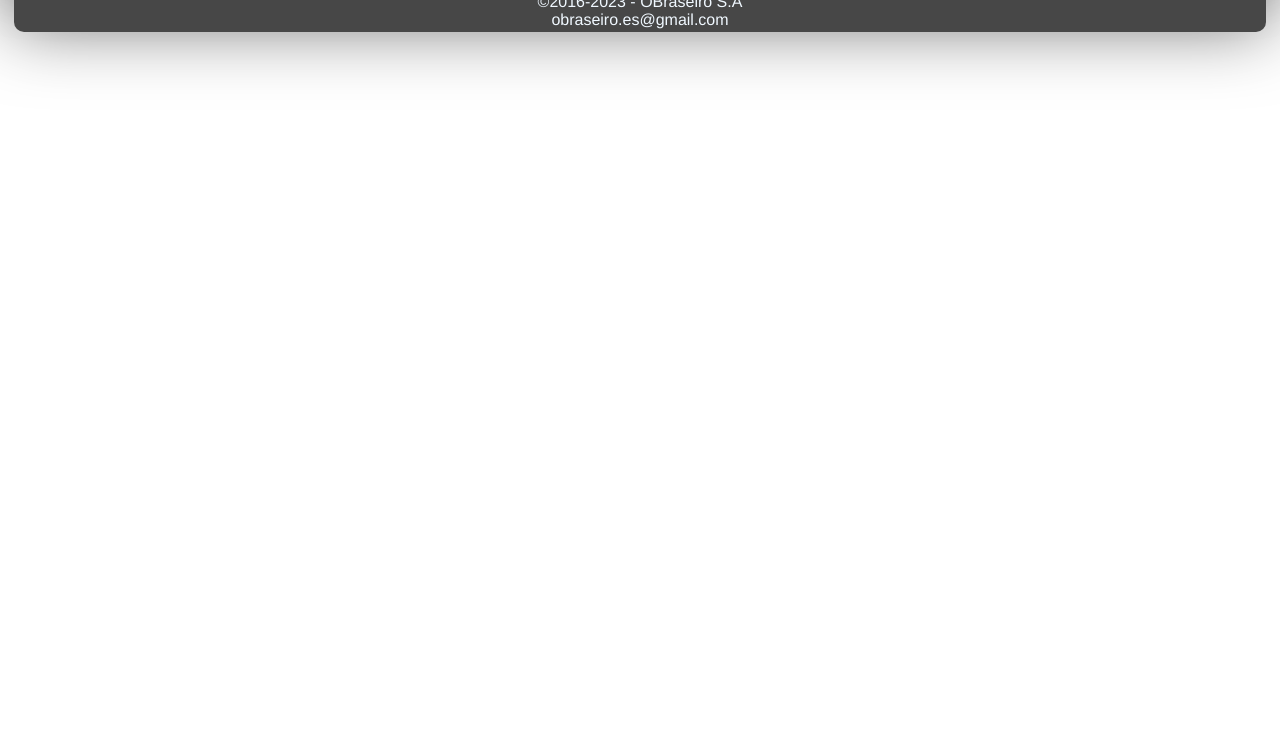
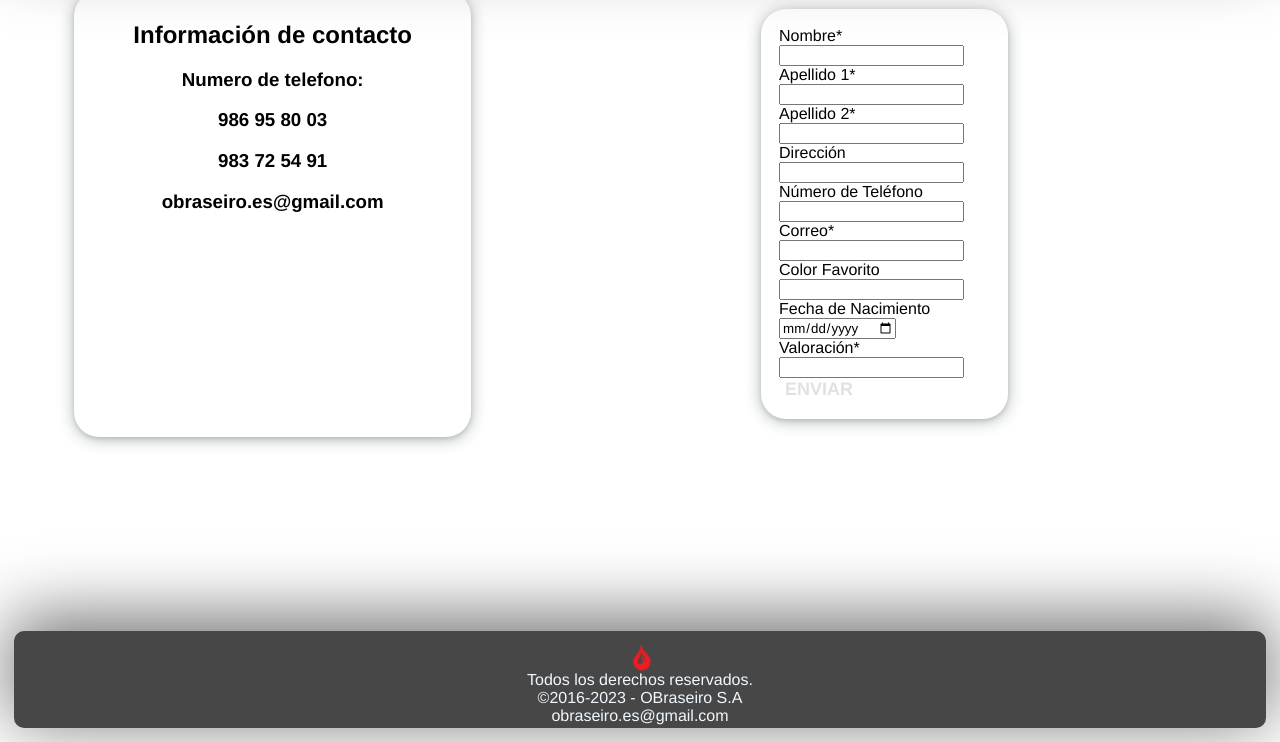
Before and after one commit to 803Dyse/OBraseir, a plain HTML site: page PaginasWeb/Informacion.html in a window 1280 px wide. Shown: the part 216-958 px from the top of the page. Before the commit the page ends 800 px from the top, so only its background shows below. Drawn offline with nearby package versions, Linux system fonts and the light colour scheme.

Commit message:
Cambios finales de la pagina web.

```diff
--- a/PaginasWeb/Informacion.html
+++ b/PaginasWeb/Informacion.html
@@ -6,8 +6,12 @@
     <meta http-equiv="X-UA-Compatible" content="IE=edge">
     <meta name="viewport" content="width=device-width, initial-scale=1.0">
     <title>O Braseiro</title>
+    <link rel="stylesheet" href="../css/formularioStyle.css">
+    <link rel="stylesheet" href="../css/informacionStyle.css">
     <link rel="stylesheet" href="../css/GlobalStyle.css">
-    <link rel="shortcut icon" href="img/Fogo_blur.ico" type="image/x-icon">
+    <link rel="stylesheet" href="../css/EstiloBotones.css">
+
+    <link rel="shortcut icon" href="../img/Fogo_blur.ico" type="image/x-icon">
 </head>
 
 <body>
@@ -22,7 +26,7 @@
                     <a href="../Index.html"><button class="botonesIndice">Volver a inicio</button></a>
                     <a href="../PaginasWeb/Informacion.html"><button class="botonesIndice">Información</button></a>
                     <a href="../PaginasWeb/QuienesSomos.html"><button class="botonesIndice">Quienes Somos</button></a>
-                    <a href="../Index.html"><button class="botonesIndice"> Contacto</button> </a>
+                    <a href="https://www.instagram.com/obraseiroponteareas/"><button class="botonesIndice"> Contacto</button> </a>
                 </nav>
 
             </header>
@@ -32,23 +36,66 @@
         <!--Esto ya es la parte principal del cuerpo de la pagina web, con mas contenido y información.-->
         <div class="main">
             <main>
-                <div class="bloque1">
-                    <section>
 
-                        <article id="article1">
+                <div class="bloquePrincipal">
+                    <div class="InformacionImportante">
+                        <section>
+                            <h1>Información de contacto</h1>
+                            <h3>Numero de telefono:</h3>
+                            <h3>986 95 80 03</h3>
+                            <h3>983 72 54 91</h3>
+                            <h3>obraseiro.es@gmail.com</h3>
+                        </section>
+                    </div>
 
-                        </article>
-                    </section>
-                </div>
+                    <div class="formContainer">
+                        <form class="row g-3">
+                            <div class="controlGeneralForm">
+                                <div class="col-4">
+                                    <label for="nameInput" class="form-label">Nombre*</label>
+                                    <input type="text" class="form-control" id="nameInput" required>
+                                </div>
+                                <div class="col-4">
+                                    <label for="surnameInput" class="form-label">Apellido 1*</label>
+                                    <input type="text" class="form-control" id="surnameInput" required>
+                                </div>
+                                <div class="col-4">
+                                    <label for="surname2Input" class="form-label">Apellido 2*</label>
+                                    <input type="text" class="form-control" id="surname2Input" required>
+                                </div>
+                                <div class="col-6">
+                                    <label for="addressInput" class="form-label">Dirección</label>
+                                    <input type="text" class="form-control" id="addressInput">
+                                </div>
+                                <div class="col-6">
+                                    <label for="phoneInput" class="form-label">Número de Teléfono</label>
+                                    <input type="tel" class="form-control" id="phoneInput" pattern="[0-9]" maxlength="9">
+                                </div>
+                                <div class="col-4">
+                                    <label for="emailInput" class="form-label">Correo*</label>
+                                    <input type="email" class="form-control" id="emailInput"
+                                        pattern="[a-z0-9._%+-]+@[a-z0-9.-]+\.[a-z]{2,4}$" required>
+                                </div>
+                                <div class="col-4">
+                                    <label for="favoriteColorInput" class="form-label">Color Favorito</label>
+                                    <input type="text" class="form-control" id="favoriteColorInput">
+                                </div>
+                                <div class="col-4">
+                                    <label for="birthdateInput" class="form-label">Fecha de Nacimiento</label>
+                                    <input type="date" class="form-control" id="birthdateInput">
+                                </div>
+                                <div class="col-12">
+                                    <label for="ratingInput" class="form-label">Valoración*</label>
+                                    <input type="text" class="form-control" id="ratingInput" required>
+                                </div>
+                                <div class="col-12">
+                                    <button type="submit" id="sendButton" class="btn btn-success btn-lg">Enviar</button>
+                                </div>
+                            </div>
+                        </form>
+                    </div>
 
 
-                <div class="bloque2">
-                    <section>
-
-                    </section>
-                    <aside>
-
-                    </aside>
                 </div>
 
             </main>
@@ -66,6 +113,7 @@
         </div>
         <!--Aqui se acaba el pié de la página.-->
     </div>
+    <script src="https://stackpath.bootstrapcdn.com/bootstrap/4.3.1/js/bootstrap.min.js"></script>
 </body>
 
 </html>
--- a/css/EstiloMenu.css
+++ b/css/EstiloMenu.css
@@ -22,6 +22,11 @@ table {
 
 
 /*------------Selector para hacer grids------------*/
+
+
+
+
+
 
 
 
--- a/css/informacionStyle.css
+++ b/css/informacionStyle.css
@@ -0,0 +1,34 @@
+.bloquePrincipal {
+    margin-left: 5%;
+    margin-top: 5%;
+    margin-bottom: 15.4%;
+    display: grid;
+    grid-template-columns: 1fr 1fr;
+
+}
+
+.InformacionImportante {
+    text-align: center;
+    padding: 10px;
+    border-radius: 25px;
+    box-shadow: rgba(14, 30, 37, 0.12) 0px 2px 4px 0px, rgba(14, 30, 37, 0.32) 0px 2px 16px 0px;
+    margin-right: 200px;
+}
+
+.formContainer {
+    display: flex;
+    border-radius: 25px;
+    box-shadow: rgba(14, 30, 37, 0.12) 0px 2px 4px 0px, rgba(14, 30, 37, 0.32) 0px 2px 16px 0px;
+
+    padding: 3px;
+    margin-left: 15%;
+    margin-right: 43.6%;
+    margin-top: 3%;
+    margin-bottom: 3%;
+}
+
+.controlGeneralForm {
+    margin-left: 15px;
+    margin-top: 15px;
+    margin-bottom: 15px;
+}
```
Also changed, not shown: Index.html (+1 -1 lines), PaginasWeb/Menu.html (+1 -1 lines), PaginasWeb/QuienesSomos.html (+24 -18 lines), css/quienesSomos.css (+38 -0 lines), css/formularioStyle.css (added), img/QuienesSomos.png (added).
